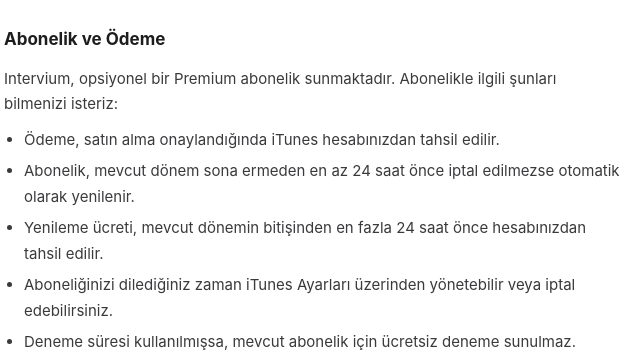
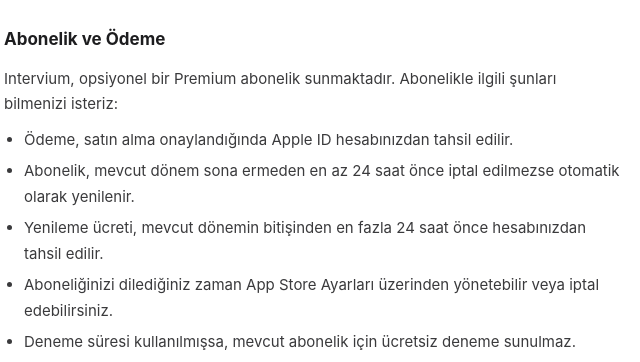
Before and after one commit to ibrahimmayy10/intervium-privacy, a plain HTML site: page index.html in a window 1280 px wide. Shown: the part 1880-2242 px from the top of the page, 328-968 px from the left. Drawn offline with Linux system fonts and the light colour scheme.

Commit message:
Update payment method references in index.html

```diff
--- a/index.html
+++ b/index.html
@@ -165,10 +165,10 @@
     <h2>Abonelik ve Ödeme</h2>
     <p>Intervium, opsiyonel bir Premium abonelik sunmaktadır. Abonelikle ilgili şunları bilmenizi isteriz:</p>
     <ul>
-      <li>Ödeme, satın alma onaylandığında iTunes hesabınızdan tahsil edilir.</li>
+      <li>Ödeme, satın alma onaylandığında Apple ID hesabınızdan tahsil edilir.</li>
       <li>Abonelik, mevcut dönem sona ermeden en az 24 saat önce iptal edilmezse otomatik olarak yenilenir.</li>
       <li>Yenileme ücreti, mevcut dönemin bitişinden en fazla 24 saat önce hesabınızdan tahsil edilir.</li>
-      <li>Aboneliğinizi dilediğiniz zaman iTunes Ayarları üzerinden yönetebilir veya iptal edebilirsiniz.</li>
+      <li>Aboneliğinizi dilediğiniz zaman App Store Ayarları üzerinden yönetebilir veya iptal edebilirsiniz.</li>
       <li>Deneme süresi kullanılmışsa, mevcut abonelik için ücretsiz deneme sunulmaz.</li>
     </ul>
     <div class="highlight">Aboneliği iptal etmek için: iOS Ayarlar → Apple ID → Abonelikler → Intervium</div>
```
